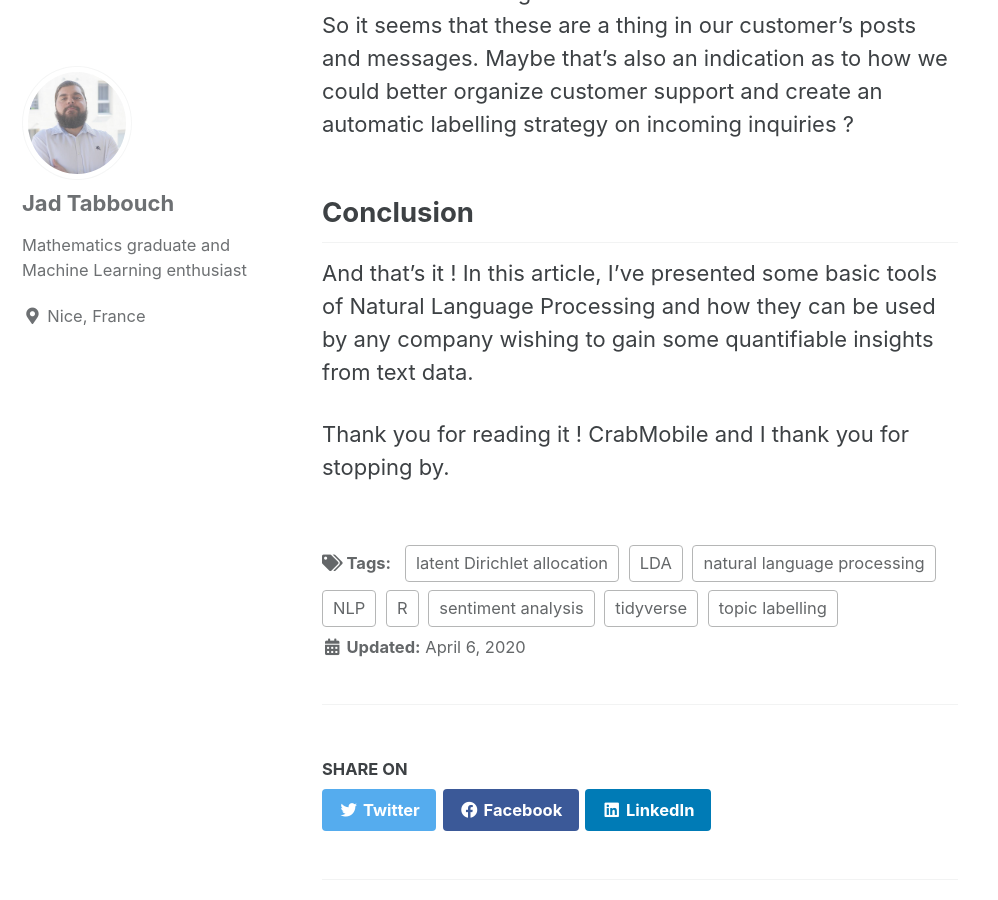
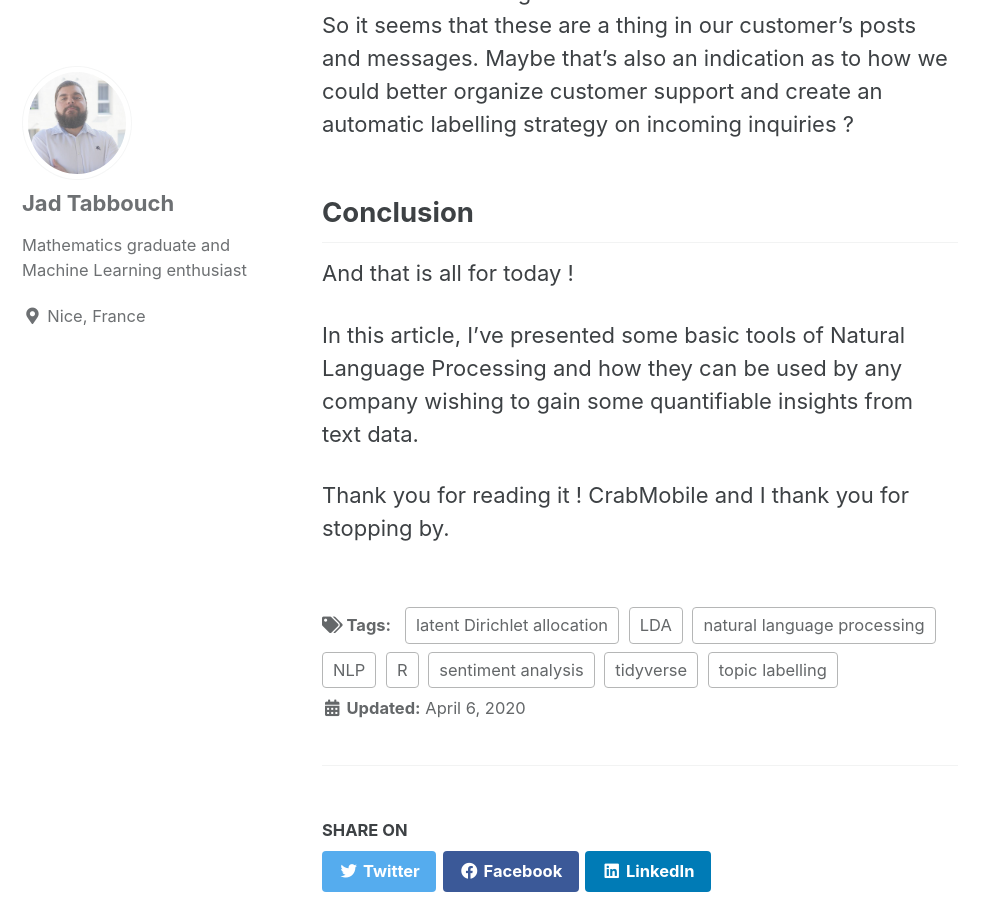
Before and after one commit to jad-tab/jad-tab.github.io, a Jekyll site: the page built from _posts/2020-04-06-NLP.md, in a window 1280 px wide and 900 px high, scrolled down 14648 px. Shown: the whole window, without its empty margins (0-998 px from the left). Built offline with Jekyll 4.4.1, drawn with Linux system fonts in a browser that asks for light colours; cached includes are drawn as plain includes; formulas are drawn with MathJax 3.

Commit message:
Update 2020-04-06-NLP.md

```diff
--- a/_posts/2020-04-06-NLP.md
+++ b/_posts/2020-04-06-NLP.md
@@ -250,6 +250,8 @@
 
 ## Conclusion
 
-And that's it ! In this article, I've presented some basic tools of Natural Language Processing and how they can be used by any company wishing to gain some quantifiable insights from text data.
+And that is all for today !
+
+In this article, I've presented some basic tools of Natural Language Processing and how they can be used by any company wishing to gain some quantifiable insights from text data.
 
 Thank you for reading it ! CrabMobile and I thank you for stopping by.
```
